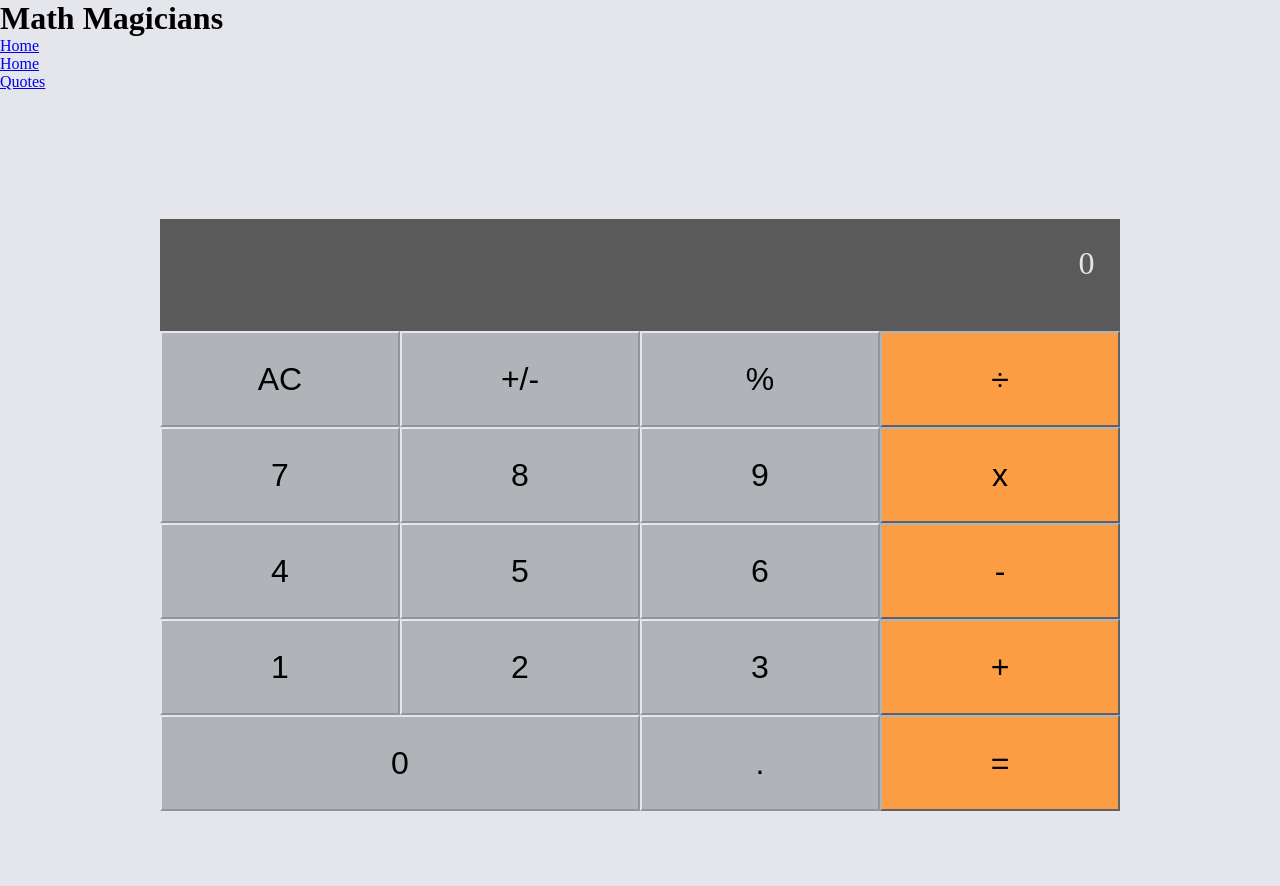
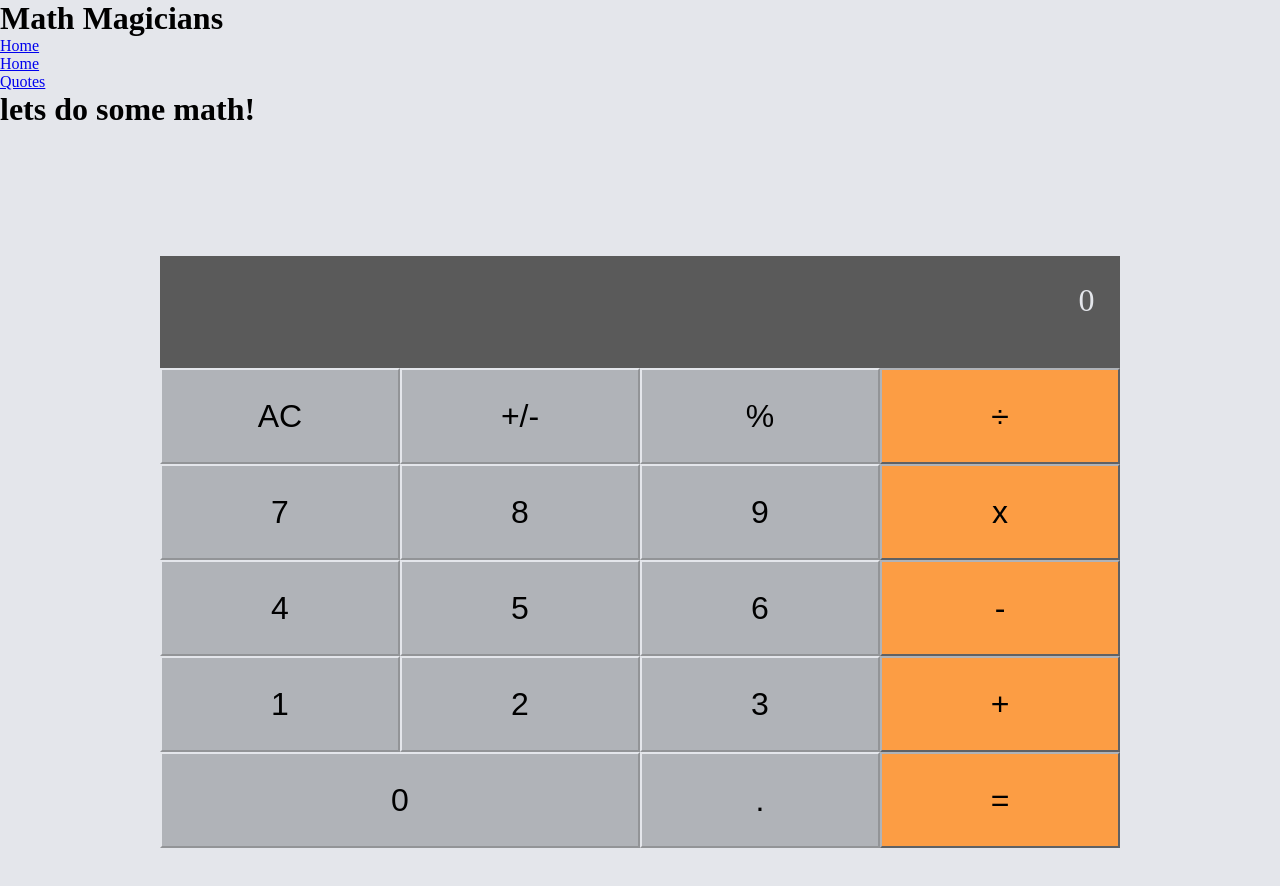
Before and after one commit to bernabasy/math-magicians, a React (Create React App) app: page /calculate in a window 1280 px wide. Shown: the top 886 px of the page. Built offline with nearby package versions, Linux system fonts and the light colour scheme.

Commit message:
Update Calculator.js to add tittle

```diff
--- a/src/components/Calculator.js
+++ b/src/components/Calculator.js
@@ -13,6 +13,8 @@ const Calculator = () => {
   const { total, operation, next } = state;
   return (
     <>
+      <div className="calculater">
+        <h1 className="calcTitle">lets do some math!</h1>
         <div className="calculeter-wrap">
           <div className="output">
             {total}
@@ -77,6 +79,7 @@ const Calculator = () => {
             =
           </button>
         </div>
+      </div>
     </>
   );
 };
```
Lines whose indentation alone changed are shown as unchanged.
